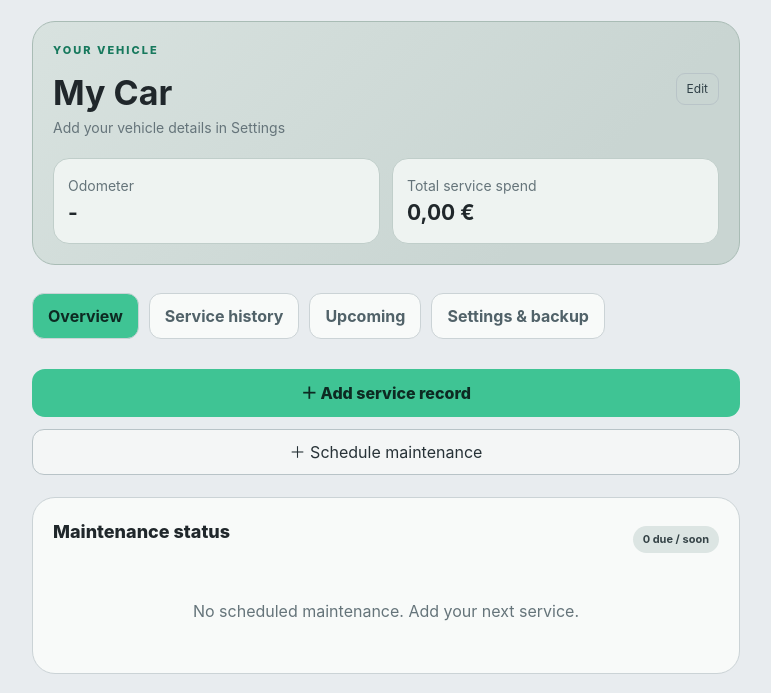
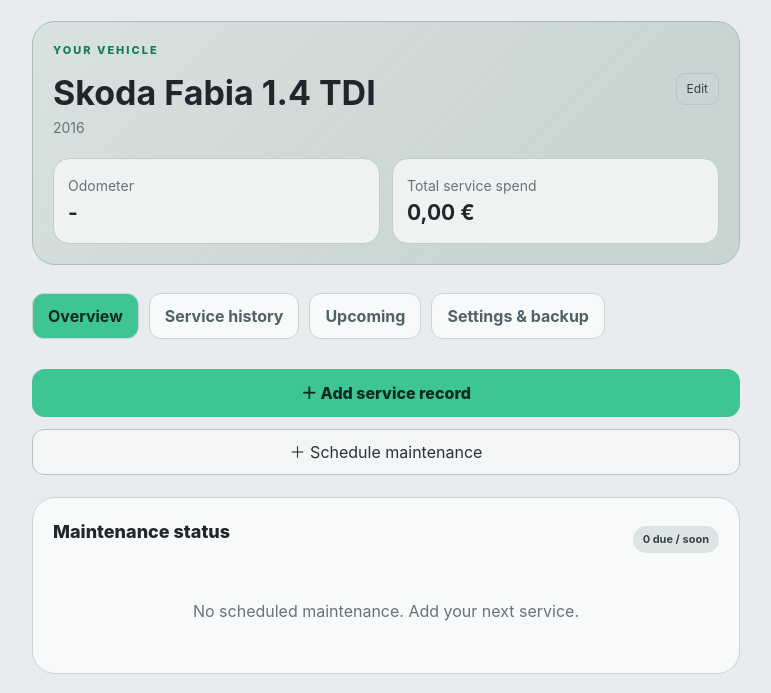
Before and after one commit to abojkov/util-web-garage, a plain HTML site: page index.html in a window 1280 px wide. Shown: the part 61-754 px from the top of the page, without its empty margins (254-1025 px from the left). Drawn offline with Linux system fonts and the light colour scheme.

Commit message:
Revert "[no-issue] Remove defined started vehicle data"
This reverts commit 0b8eac9254420e92b89cd9cf65b2e29bf63da22b.

```diff
--- a/index.html
+++ b/index.html
@@ -1398,14 +1398,14 @@
       <form id="vehicleForm">
         <div class="mb-3"><label class="form-label" for="carName">Vehicle name</label><input class="form-control"
                                                                                              id="carName"
-                                                                                             placeholder="Vehicle name"
+                                                                                             placeholder="Skoda Fabia 1.4 TDI"
                                                                                              required maxlength="80">
         </div>
         <div class="row g-2">
           <div class="col-6 mb-3"><label class="form-label" for="carYear">Year</label><input class="form-control"
                                                                                              id="carYear"
                                                                                              inputmode="numeric"
-                                                                                             placeholder="YYYY"></div>
+                                                                                             placeholder="2016"></div>
         </div>
         <div class="mb-3"><label class="form-label" for="carPlate">Registration plate</label>
           <div class="plate-row">
@@ -1549,7 +1549,7 @@
     const $ = id => document.getElementById(id);
     const today = () => new Date().toLocaleDateString('en-CA');
     const blank = () => ({
-      vehicle: {name: '', year: '', plateCountry: '', plate: '', vin: ''},
+      vehicle: {name: 'Skoda Fabia 1.4 TDI', year: '2016', plateCountry: '', plate: '', vin: ''},
       odometerReadings: [],
       services: [],
       reminders: []
@@ -1918,7 +1918,7 @@
       $('vehicleTitle').textContent = v.name || 'My Car';
       const plateCountry = (v.plateCountry || '').trim().toUpperCase();
       const plateNumber = (v.plate || '').trim().toUpperCase();
-      $('vehicleSubtitle').textContent = [v.year, v.vin ? 'VIN ' + v.vin : ''].filter(Boolean).join(' · ') || (v.name ? 'Maintenance overview' : 'Add your vehicle details in Settings');
+      $('vehicleSubtitle').textContent = [v.year, v.vin ? 'VIN ' + v.vin : ''].filter(Boolean).join(' · ') || 'Maintenance overview';
       $('vehiclePlate').classList.toggle('hidden', !plateNumber);
       $('vehiclePlateBand').classList.toggle('hidden', !plateCountry);
       $('vehiclePlateCountry').textContent = plateCountry;
```
